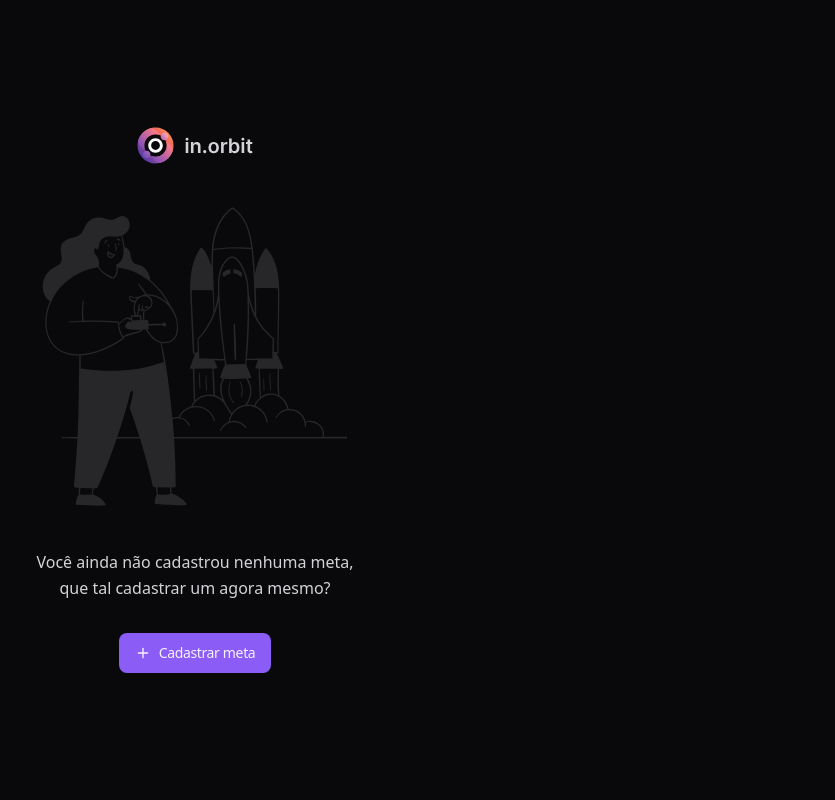
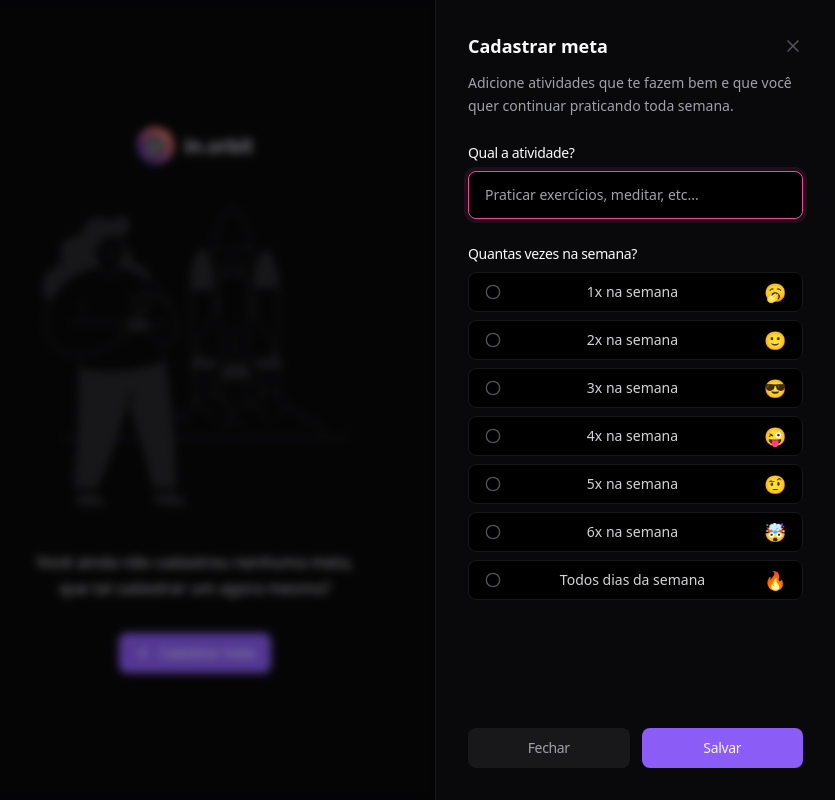
Before and after one commit to lanDev01/nlw-pocket-web, a React (Vite) app: page / in a window 1280 px wide. Both pictures are taken after a click on the button "Cadastrar meta". Shown: the whole page, without its empty margins (445-1280 px from the left). Built offline with nearby package versions, Linux system fonts and the light colour scheme.

Commit message:
Feat: add componente de dialog

```diff
--- a/src/App.tsx
+++ b/src/App.tsx
@@ -1,24 +1,137 @@
-import { Plus } from 'lucide-react';
+import { Plus, X } from 'lucide-react';
 
 import logo from './assets/logo-in-orbit.svg';
 import letsStart from './assets/lets-start-illustration.svg';
+import { Button } from './components/ui/button';
+import {
+  Dialog,
+  DialogClose,
+  DialogContent,
+  DialogDescription,
+  DialogTitle,
+  DialogTrigger,
+} from './components/ui/dialog';
+import { Label } from './components/ui/label';
+import { Input } from './components/ui/input';
+import {
+  RadioGroup,
+  RadioGroupIndicator,
+  RadioGroupItem,
+} from './components/ui/radio-group';
 
 export function App() {
   return (
+    <Dialog>
       <div className="h-screen flex flex-col items-center justify-center gap-8">
         <img src={logo} alt="in.orbit logo" />
         <img src={letsStart} alt="lets start illustration" />
         <p className="text-zinc-300 leading-relaxed max-w-80 text-center">
-        Você ainda não cadastrou nenhuma meta, que tal cadastrar um agora mesmo?
+          Você ainda não cadastrou nenhuma meta, que tal cadastrar um agora
+          mesmo?
         </p>
 
-      <button
-        type="button"
-        className="px-4 py-2.5 rounded-lg bg-violet-500 text-violet-50 flex items-center gap-2 text-sm font-medium tracking-tight hover:bg-violet-600"
-      >
+        <DialogTrigger asChild>
+          <Button>
             <Plus className="size-4" />
             Cadastrar meta
-      </button>
+          </Button>
+        </DialogTrigger>
       </div>
+
+      <DialogContent>
+        <div className="h-full flex flex-col gap-6">
+          <div className="flex flex-col gap-3">
+            <div className="flex items-center justify-between">
+              <DialogTitle>Cadastrar meta</DialogTitle>
+              <DialogClose>
+                <X className="size-5 text-zinc-600" />
+              </DialogClose>
+            </div>
+
+            <DialogDescription>
+              Adicione atividades que te fazem bem e que você quer continuar
+              praticando toda semana.
+            </DialogDescription>
+          </div>
+
+          <form action="" className="flex-1 flex flex-col justify-between">
+            <div className="flex flex-col gap-6">
+              <div className="flex flex-col gap-2">
+                <Label htmlFor="title">Qual a atividade?</Label>
+                <Input
+                  id="title"
+                  autoFocus
+                  placeholder="Praticar exercícios, meditar, etc..."
+                />
+              </div>
+              <div className="flex flex-col gap-2">
+                <Label htmlFor="title">Quantas vezes na semana?</Label>
+                <RadioGroup>
+                  <RadioGroupItem value="1">
+                    <RadioGroupIndicator />
+                    <span className="text-zinc-300 text-sm font-medium leading-none">
+                      1x na semana
+                    </span>
+                    <span className="text-lg leading-none">🥱</span>
+                  </RadioGroupItem>
+                  <RadioGroupItem value="2">
+                    <RadioGroupIndicator />
+                    <span className="text-zinc-300 text-sm font-medium leading-none">
+                      2x na semana
+                    </span>
+                    <span className="text-lg leading-none">🙂</span>
+                  </RadioGroupItem>
+                  <RadioGroupItem value="3">
+                    <RadioGroupIndicator />
+                    <span className="text-zinc-300 text-sm font-medium leading-none">
+                      3x na semana
+                    </span>
+                    <span className="text-lg leading-none">😎</span>
+                  </RadioGroupItem>
+                  <RadioGroupItem value="4">
+                    <RadioGroupIndicator />
+                    <span className="text-zinc-300 text-sm font-medium leading-none">
+                      4x na semana
+                    </span>
+                    <span className="text-lg leading-none">😜</span>
+                  </RadioGroupItem>
+                  <RadioGroupItem value="5">
+                    <RadioGroupIndicator />
+                    <span className="text-zinc-300 text-sm font-medium leading-none">
+                      5x na semana
+                    </span>
+                    <span className="text-lg leading-none">🤨</span>
+                  </RadioGroupItem>
+                  <RadioGroupItem value="6">
+                    <RadioGroupIndicator />
+                    <span className="text-zinc-300 text-sm font-medium leading-none">
+                      6x na semana
+                    </span>
+                    <span className="text-lg leading-none">🤯</span>
+                  </RadioGroupItem>
+                  <RadioGroupItem value="7">
+                    <RadioGroupIndicator />
+                    <span className="text-zinc-300 text-sm font-medium leading-none">
+                      Todos dias da semana
+                    </span>
+                    <span className="text-lg leading-none">🔥</span>
+                  </RadioGroupItem>
+                </RadioGroup>
+              </div>
+            </div>
+
+            <div className="flex items-center gap-3">
+              <DialogClose asChild>
+                <Button type="button" className="flex-1" variant="secondary">
+                  Fechar
+                </Button>
+              </DialogClose>
+
+              <Button className="flex-1">Salvar</Button>
+            </div>
+          </form>
+        </div>
+      </DialogContent>
+    </Dialog>
   );
 }
```
Lines whose indentation alone changed are shown as unchanged.
